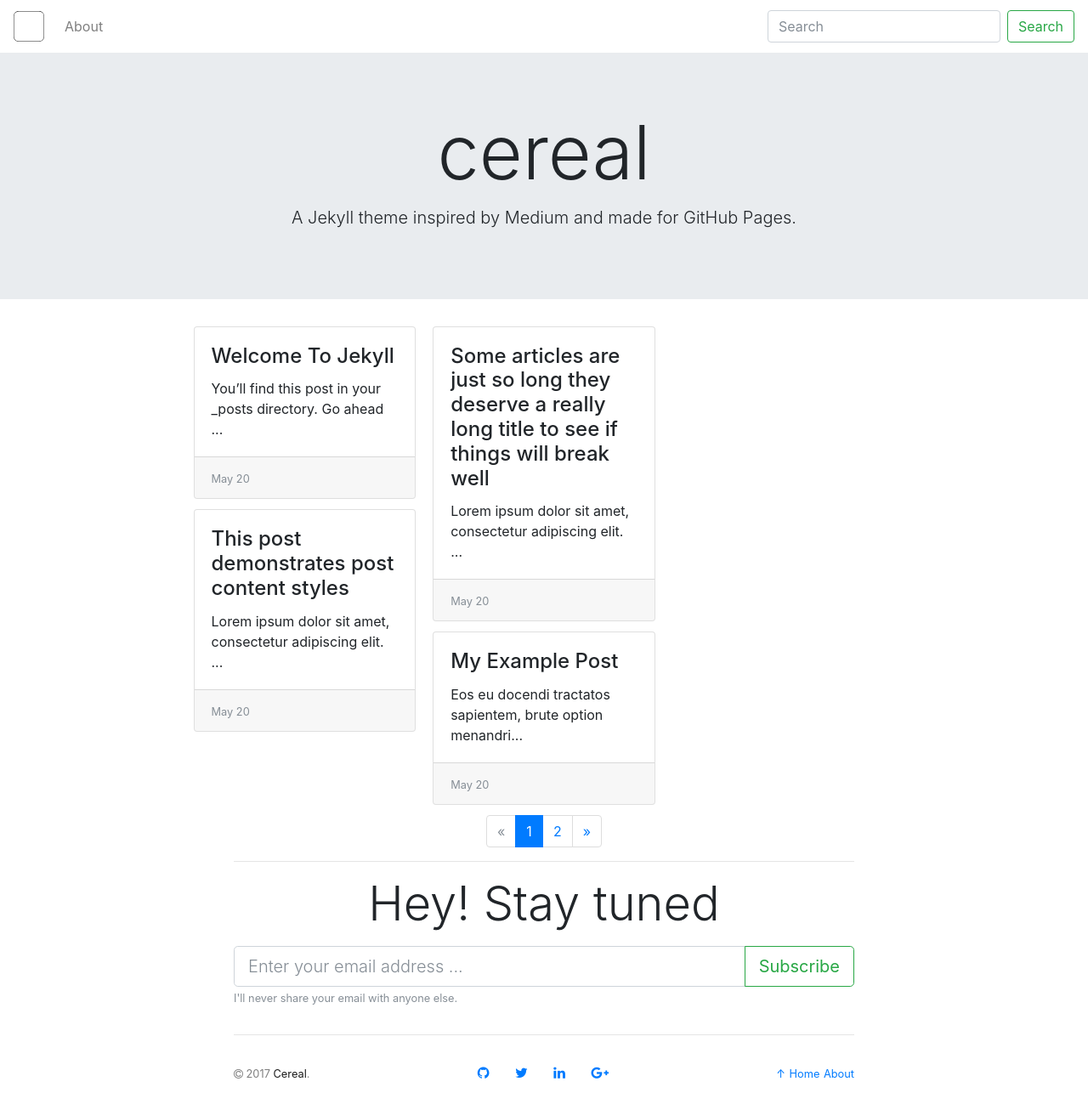
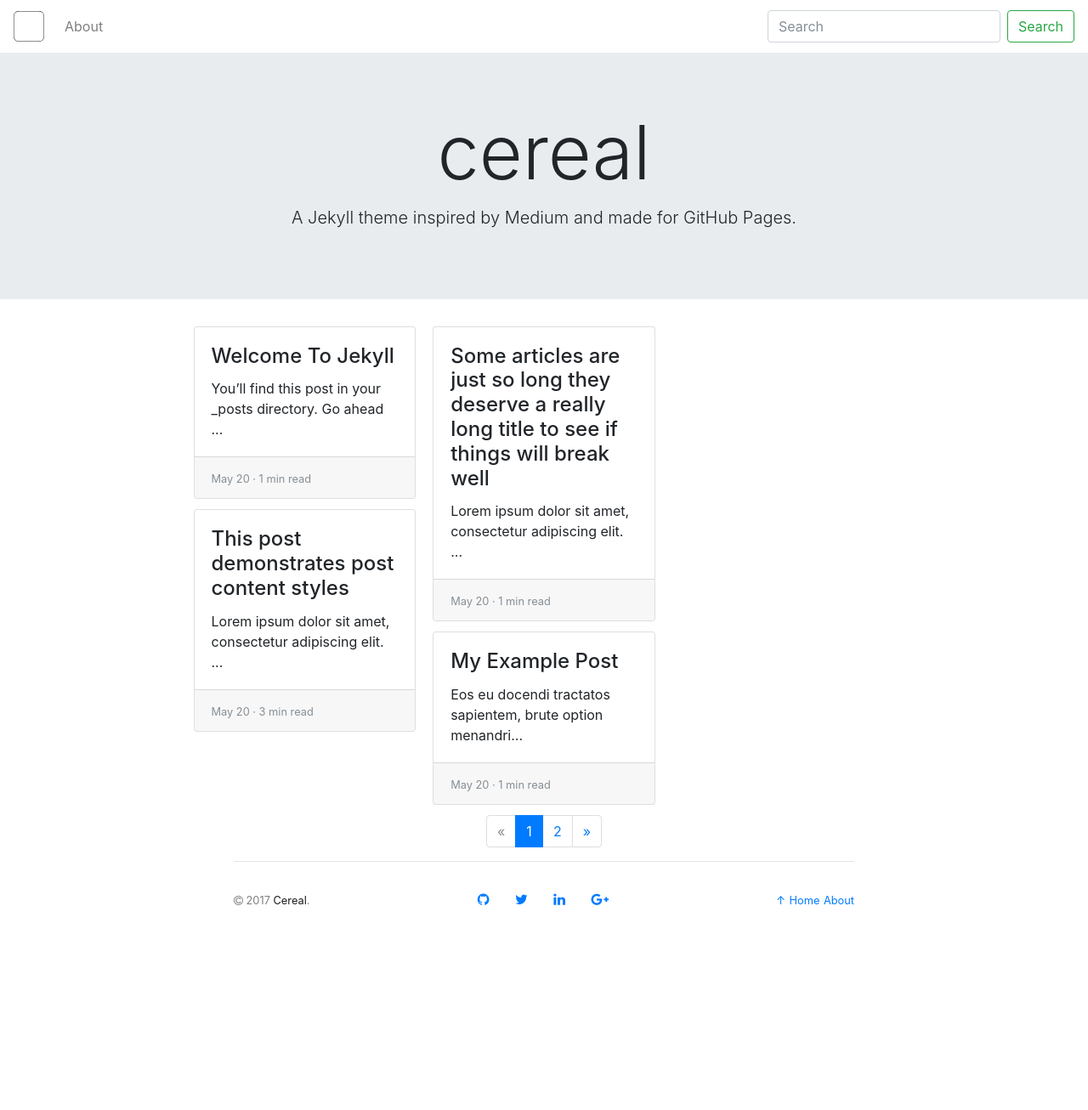
Before and after one commit to danrpts/danrpts.github.io, a Jekyll site: the page built from index.html, in a window 1280 px wide. Shown: the whole page at 85% size. Built offline with Jekyll 4.4.1, drawn with Linux system fonts in a browser that asks for light colours; nearby versions of some CDN libraries; the list of posts is cut into pages by our own code; after the commit the page ends 1102 px from its top, so only the background shows below that.

Commit message:
including read time module

```diff
--- a/_layouts/home.html
+++ b/_layouts/home.html
@@ -33,8 +33,10 @@
             <div class="card-footer">
               <small class="text-muted">
                 {{ post.date | date: date_format }}
+                {% assign post_content = post.content | escape %}
+                {% if post.read_time %} &middot; {% include read_time.html html=post_content %} {% endif %}
                 {% if site.disqus_shortname and post.comments %}
-                &middot; <a href="{{ post.url | relative_url }}#disqus_thread">0 Comments</a>
+                &middot; <a href="{{ post.url | absolute_url }}#disqus_thread">0 Comments</a>
                 {% endif %}
               </small>
             </div>
@@ -46,6 +48,7 @@
     </div>
   </div>
 
+  {% if site.mailchimp.action and site.mailchimp.nobot %}
     <div class="container">
       <div class="row justify-content-center">
         <div class="col-lg-8">
@@ -73,5 +76,6 @@
         </div>
       </div>
     </div>
+  {% endif %}
 
 </div>
```
Lines whose indentation alone changed are shown as unchanged.
